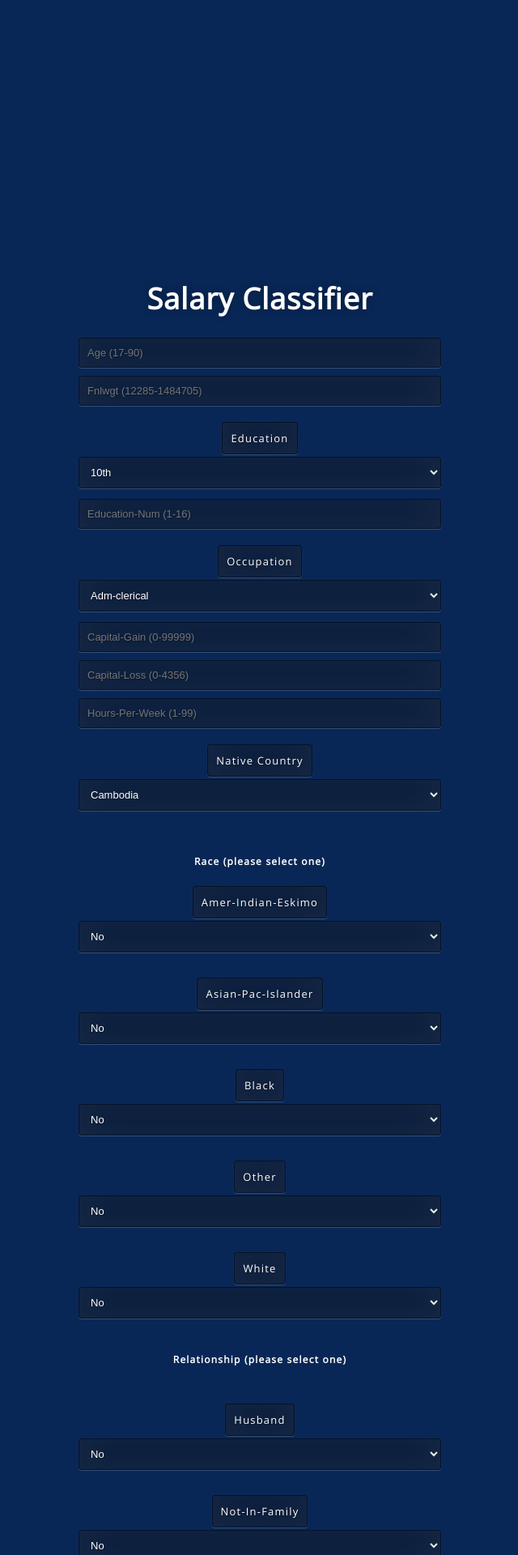
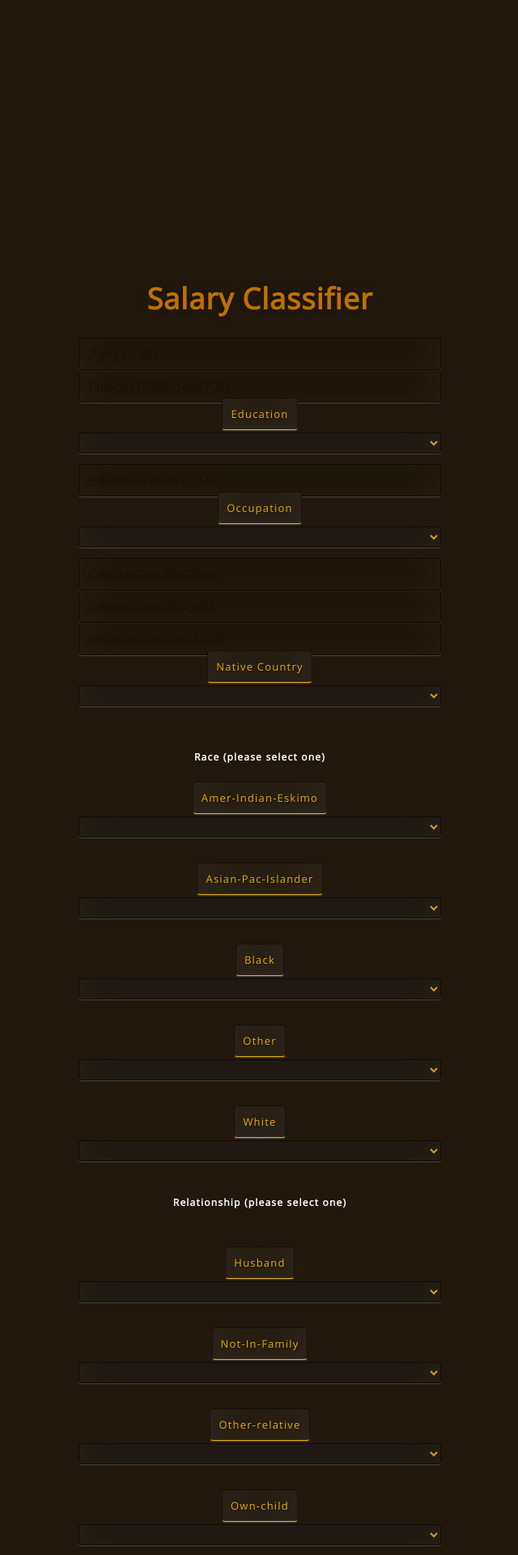
Before and after one commit to raghav0901/Salary_Classifier, a Flask app: page / in a window 1280 px wide. Shown: the top 1920 px of the page at 81% size, without its empty margins (319-959 px from the left). Run offline with Flask 2, Linux system fonts and the light colour scheme; parts of the project's set-up code (start-up, migrations or seed data) failed here and were passed over.

Commit message:
Update style.css

```diff
--- a/static/styles/style.css
+++ b/static/styles/style.css
@@ -1,52 +1,46 @@
 @import url(https://fonts.googleapis.com/css?family=Open+Sans);
-.btn { display: inline-block; *display: inline; *zoom: 1; padding: 4px 10px 4px; margin-bottom: 0; font-size: 13px; line-height: 18px; color: #333333; text-align: center;text-shadow: 0 1px 1px rgba(255, 255, 255, 0.75); vertical-align: middle; background-color: #f5f5f5; background-image: -moz-linear-gradient(top, #ffffff, #e6e6e6); background-image: -ms-linear-gradient(top, #ffffff, #e6e6e6); background-image: -webkit-gradient(linear, 0 0, 0 100%, from(#ffffff), to(#e6e6e6)); background-image: -webkit-linear-gradient(top, #ffffff, #e6e6e6); background-image: -o-linear-gradient(top, #ffffff, #e6e6e6); background-image: linear-gradient(top, #ffffff, #e6e6e6); background-repeat: repeat-x; filter: progid:dximagetransform.microsoft.gradient(startColorstr=#ffffff, endColorstr=#e6e6e6, GradientType=0); border-color: #e6e6e6 #e6e6e6 #e6e6e6; border-color: rgba(0, 0, 0, 0.1) rgba(0, 0, 0, 0.1) rgba(0, 0, 0, 0.25); border: 1px solid #e6e6e6; -webkit-border-radius: 4px; -moz-border-radius: 4px; border-radius: 4px; -webkit-box-shadow: inset 0 1px 0 rgba(255, 255, 255, 0.2), 0 1px 2px rgba(0, 0, 0, 0.05); -moz-box-shadow: inset 0 1px 0 rgba(255, 255, 255, 0.2), 0 1px 2px rgba(0, 0, 0, 0.05); box-shadow: inset 0 1px 0 rgba(255, 255, 255, 0.2), 0 1px 2px rgba(0, 0, 0, 0.05); cursor: pointer; *margin-left: .3em; }
-.btn:hover, .btn:active, .btn.active, .btn.disabled, .btn[disabled] { background-color: #e6e6e6; }
-.btn-large { padding: 9px 14px; font-size: 15px; line-height: normal; -webkit-border-radius: 5px; -moz-border-radius: 5px; border-radius: 5px; }
-.btn:hover { color: #333333; text-decoration: none; background-color: #e6e6e6; background-position: 0 -15px; -webkit-transition: background-position 0.1s linear; -moz-transition: background-position 0.1s linear; -ms-transition: background-position 0.1s linear; -o-transition: background-position 0.1s linear; transition: background-position 0.1s linear; }
-.btn-primary, .btn-primary:hover { text-shadow: 0 -1px 0 rgba(0, 0, 0, 0.25); color: #ffffff; }
-.btn-primary.active { color: rgba(255, 255, 255, 0.75); }
-.btn-primary { background-color: #4a77d4; background-image: -moz-linear-gradient(top, #6eb6de, #4a77d4); background-image: -ms-linear-gradient(top, #6eb6de, #4a77d4); background-image: -webkit-gradient(linear, 0 0, 0 100%, from(#6eb6de), to(#4a77d4)); background-image: -webkit-linear-gradient(top, #6eb6de, #4a77d4); background-image: -o-linear-gradient(top, #6eb6de, #4a77d4); background-image: linear-gradient(top, #6eb6de, #4a77d4); background-repeat: repeat-x; filter: progid:dximagetransform.microsoft.gradient(startColorstr=#6eb6de, endColorstr=#4a77d4, GradientType=0);  border: 1px solid #3762bc; text-shadow: 1px 1px 1px rgba(0,0,0,0.4); box-shadow: inset 0 1px 0 rgba(255, 255, 255, 0.2), 0 1px 2px rgba(0, 0, 0, 0.5); }
-.btn-primary:hover, .btn-primary:active, .btn-primary.active, .btn-primary.disabled, .btn-primary[disabled] { filter: none; background-color: #4a77d4; }
-.btn-block { width: 100%; display:block; }
+* {
+  -webkit-box-sizing: border-box;
+  -moz-box-sizing: border-box;
+  -ms-box-sizing: border-box;
+  -o-box-sizing: border-box;
+  box-sizing: border-box;
+}
 
-* { -webkit-box-sizing:border-box; -moz-box-sizing:border-box; -ms-box-sizing:border-box; -o-box-sizing:border-box; box-sizing:border-box; }
-
-html { width: 100%; height:100%; }
+html {
+  width: 100%;
+  height: 100%;
+}
 
 body {
   width: 100%;
-	height:100%;
-	font-family: 'Open Sans', sans-serif;
-	background: #092756;
+  height: 100%;
+  font-family: "Open Sans", sans-serif;
+  background: #22180d;
   color: #fff;
   font-size: 18px;
-	text-align:center;
-	letter-spacing:1.2px;
+  text-align: center;
+  letter-spacing: 1.2px;
 
   filter: progid:DXImageTransform.Microsoft.gradient( startColorstr='#3E1D6D', endColorstr='#092756',GradientType=1 );
-
 }
 
 .login {
   position: absolute;
   top: 40%;
-	width:35%;
+  width: 45%;
   left: 32.5%;
 }
 
-
 /*For Window Screen*/
-@media screen
-  and (min-width: 1024px){
+@media screen and (min-width: 1024px) {
   .login {
     max-width: 35%;
   }
 }
 
 /* For Mobile Portrait View */
-@media screen
-  and (max-device-width: 480px)
-  and (orientation: portrait){
+@media screen and (max-device-width: 480px) and (orientation: portrait) {
   .login {
     top: 10%;
     width: 80%;
@@ -54,79 +48,150 @@ body {
   }
 }
 
-.login h1 { color: #fff; text-shadow: 0 0 10px rgba(0,0,0,0.3); letter-spacing:1px; text-align:center; }
+.login h1 {
+  color: #bc7201;
+  text-shadow: 0 0 10px rgba(0, 0, 0, 0.3);
+  letter-spacing: 1px;
+  text-align: center;
+}
 
 input {
   width: 100%;
+  /* margin-bottom: 10px; */
+  background: rgba(0, 0, 0, 0.3);
+  border: none;
+  outline: none;
+  padding: 10px;
+  font-size: 16px;
+  color: #e5ab09;
+  text-shadow: 1px 1px 1px rgba(0, 0, 0, 0.3);
+  border: 1px solid rgba(0, 0, 0, 0.3);
+  border-radius: 4px;
+  box-shadow: inset 0 -5px 45px rgba(120, 93, 35, 0.2),
+    0 1px 1px rgba(255, 255, 255, 0.2);
+  -webkit-transition: box-shadow 0.5s ease;
+  -moz-transition: box-shadow 0.5s ease;
+  -o-transition: box-shadow 0.5s ease;
+  -ms-transition: box-shadow 0.5s ease;
+  transition: box-shadow 0.5s ease;
+}
+input:focus {
+  box-shadow: inset 0 -5px 45px rgba(100, 100, 100, 0.4),
+    0 1px 1px rgba(255, 255, 255, 0.2);
+}
+
+select {
+  width: 100%;
   margin-bottom: 10px;
-	background: rgba(0,0,0,0.3);
+  background: rgba(0, 0, 0, 0.3);
   border: none;
   outline: none;
   padding: 10px;
   font-size: 13px;
   color: #fff;
-	text-shadow: 1px 1px 1px rgba(0,0,0,0.3);
-	border: 1px solid rgba(0,0,0,0.3);
+  text-shadow: 1px 1px 1px rgba(0, 0, 0, 0.3);
+  border: 1px solid rgba(0, 0, 0, 0.3);
   border-radius: 4px;
-	box-shadow: inset 0 -5px 45px rgba(100,100,100,0.2), 0 1px 1px rgba(255,255,255,0.2);
-	-webkit-transition: box-shadow .5s ease;
-	-moz-transition: box-shadow .5s ease;
-	-o-transition: box-shadow .5s ease;
-	-ms-transition: box-shadow .5s ease;
-	transition: box-shadow .5s ease;
+  box-shadow: inset 0 -5px 45px rgba(100, 100, 100, 0.2),
+    0 1px 1px rgba(255, 255, 255, 0.2);
+  -webkit-transition: box-shadow 0.5s ease;
+  -moz-transition: box-shadow 0.5s ease;
+  -o-transition: box-shadow 0.5s ease;
+  -ms-transition: box-shadow 0.5s ease;
+  transition: box-shadow 0.5s ease;
 }
-input:focus { box-shadow: inset 0 -5px 45px rgba(100,100,100,0.4), 0 1px 1px rgba(255,255,255,0.2); }
+select:focus {
+  box-shadow: inset 0 -5px 45px rgba(100, 100, 100, 0.4),
+    0 1px 1px rgba(255, 255, 255, 0.2);
+}
 
-select {
+label {
   width: 100%;
   margin-bottom: 10px;
-	background: rgba(0,0,0,0.3);
+  background: #22180d;
   border: none;
   outline: none;
   padding: 10px;
   font-size: 13px;
-	color: #fff;
-	text-shadow: 1px 1px 1px rgba(0,0,0,0.3);
-	border: 1px solid rgba(0,0,0,0.3);
+  color: #e5ab09;
+  text-shadow: 1px 1px 1px rgba(0, 0, 0, 0.3);
+  border: 1px solid rgba(0, 0, 0, 0.3);
   border-radius: 4px;
-	box-shadow: inset 0 -5px 45px rgba(100,100,100,0.2), 0 1px 1px rgba(255,255,255,0.2);
-	-webkit-transition: box-shadow .5s ease;
-	-moz-transition: box-shadow .5s ease;
-	-o-transition: box-shadow .5s ease;
-	-ms-transition: box-shadow .5s ease;
-	transition: box-shadow .5s ease;
+  box-shadow: inset 0 -5px 45px rgba(100, 100, 100, 0.2),
+    0 1px 1px rgba(255, 255, 255, 0.2);
+  -webkit-transition: box-shadow 0.5s ease;
+  -moz-transition: box-shadow 0.5s ease;
+  -o-transition: box-shadow 0.5s ease;
+  -ms-transition: box-shadow 0.5s ease;
+  transition: box-shadow 0.5s ease;
 }
-select:focus { box-shadow: inset 0 -5px 45px rgba(100,100,100,0.4), 0 1px 1px rgba(255,255,255,0.2); }
-
-label {
-	width: 100%;
-	margin-bottom: 10px;
-	background: rgba(0,0,0,0.3);
-	border: none;
-	outline: none;
-	padding: 10px;
-	font-size: 13px;
-	color: #fff;
-	text-shadow: 1px 1px 1px rgba(0,0,0,0.3);
-	border: 1px solid rgba(0,0,0,0.3);
-	border-radius: 4px;
-	box-shadow: inset 0 -5px 45px rgba(100,100,100,0.2), 0 1px 1px rgba(255,255,255,0.2);
-	-webkit-transition: box-shadow .5s ease;
-	-moz-transition: box-shadow .5s ease;
-	-o-transition: box-shadow .5s ease;
-	-ms-transition: box-shadow .5s ease;
-	transition: box-shadow .5s ease;
+label:focus {
+  box-shadow: inset 0 -5px 45px rgba(100, 100, 100, 0.4),
+    0 1px 1px rgba(255, 255, 255, 0.2);
 }
-label:focus { box-shadow: inset 0 -5px 45px rgba(100,100,100,0.4), 0 1px 1px rgba(255,255,255,0.2); }
 
 select {
   margin: 1em 0;
 }
 
-input[name="education-num"], input[name="fnlwgt"], input[name="hours-per-week"] {
-	margin-bottom: 2em;
+input[name="education-num"],
+input[name="fnlwgt"],
+input[name="hours-per-week"] {
+  /* margin-bottom: 2em; */
 }
 
 #native-country {
   margin-bottom: 2em;
 }
+
+.bioInfo {
+  border: 2px solid #e5ab09;
+    background-color: #bc7201;
+  border-radius: 4px;
+    display: flex;
+    flex-direction: column;
+    justify-content: space-evenly;
+    padding: 2em;
+}
+
+.educationInfo, .nCountryInfo, .occupationInfo, .raceInfo, .relationshipInfo, .sexInfo, .workclassInfo, .btngrp {
+    border: 2px solid #e5ab09;
+    background-color: #bc7201;
+    border-radius: 4px;
+    margin-top: 1em;
+    padding: 2em;
+}
+
+::placeholder {
+  color: #6a210227;
+}
+
+label {
+  border-bottom: 1px solid #e5ab09;
+}
+
+select {
+  height: 2em;
+  color: #e5ab09;
+}
+
+
+.btn {
+  margin-top: 0.5em;
+  padding: 1em;
+  width: 100%;
+  border: 2px solid #e5ab09;
+    background-color: #bc7201;
+    border-radius: 4px;
+  font-size: 1em;
+  font-weight: bold;
+}
+
+.btn:hover {
+  background-color: #9a5c01;
+  color: #e5ab09;
+}
+
+h3 {
+  color: #e5ab09;
+}
```
Lines whose indentation alone changed are shown as unchanged.
